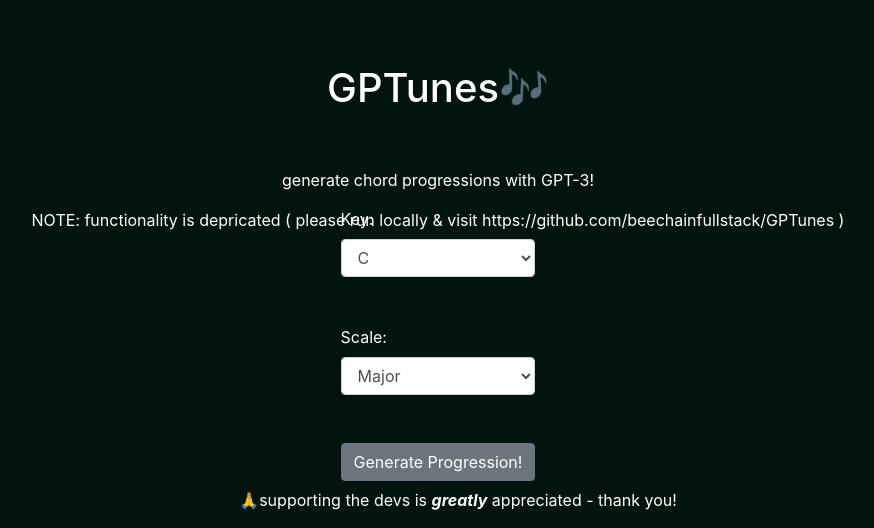
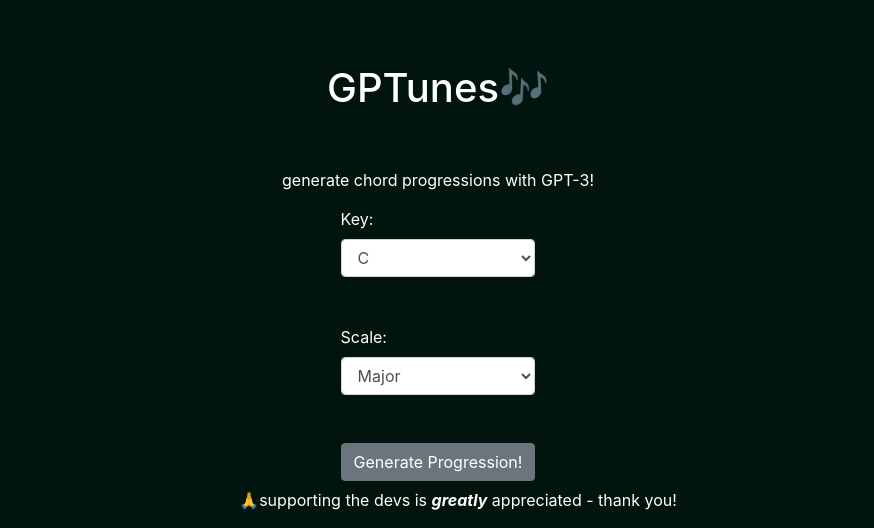
Before and after one commit to beechainfullstack/GPTunes, a Flask app: page / in a window 1280 px wide. Shown: the top 528 px of the page, without its empty margins (202-1076 px from the left). Run offline with Flask 2, Linux system fonts and the light colour scheme; some libraries are stand-ins or nearby versions.

Commit message:
Update index.html

```diff
--- a/templates/index.html
+++ b/templates/index.html
@@ -17,7 +17,6 @@
     <div class="align-items-center justify-content-center mt-5 pt-3" style="height: 40vh;">
         <h1 class="text-center text-white pb-5">GPTunes🎶</h1>
         <p class="text-center text-white">generate chord progressions with GPT-3!</p>
-        <p class="text-center text-white">NOTE: functionality is depricated ( please run locally & visit https://github.com/beechainfullstack/GPTunes )</p>
     </div>
     <div class="d-flex align-items-center justify-content-center mb-5" style="height: 0vh;">
     <form class="align-center" action="/" method="post">
```
